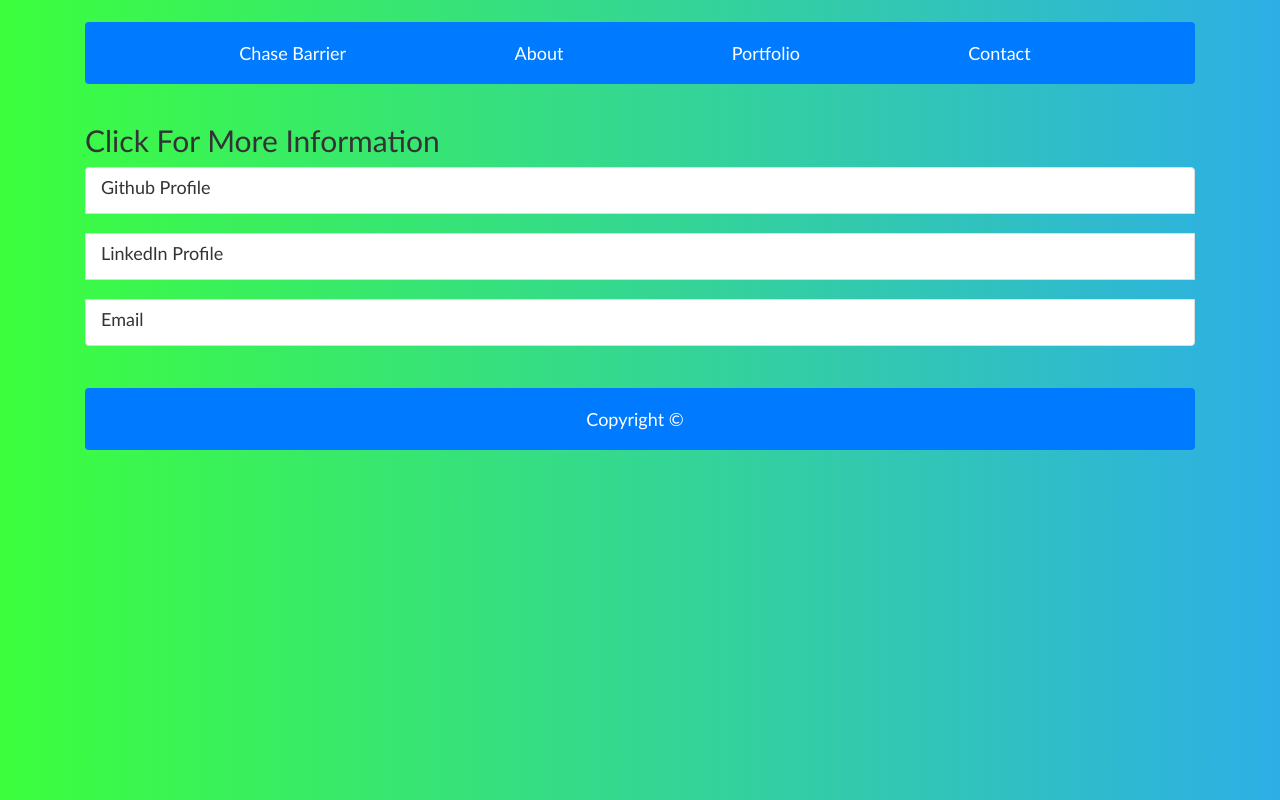
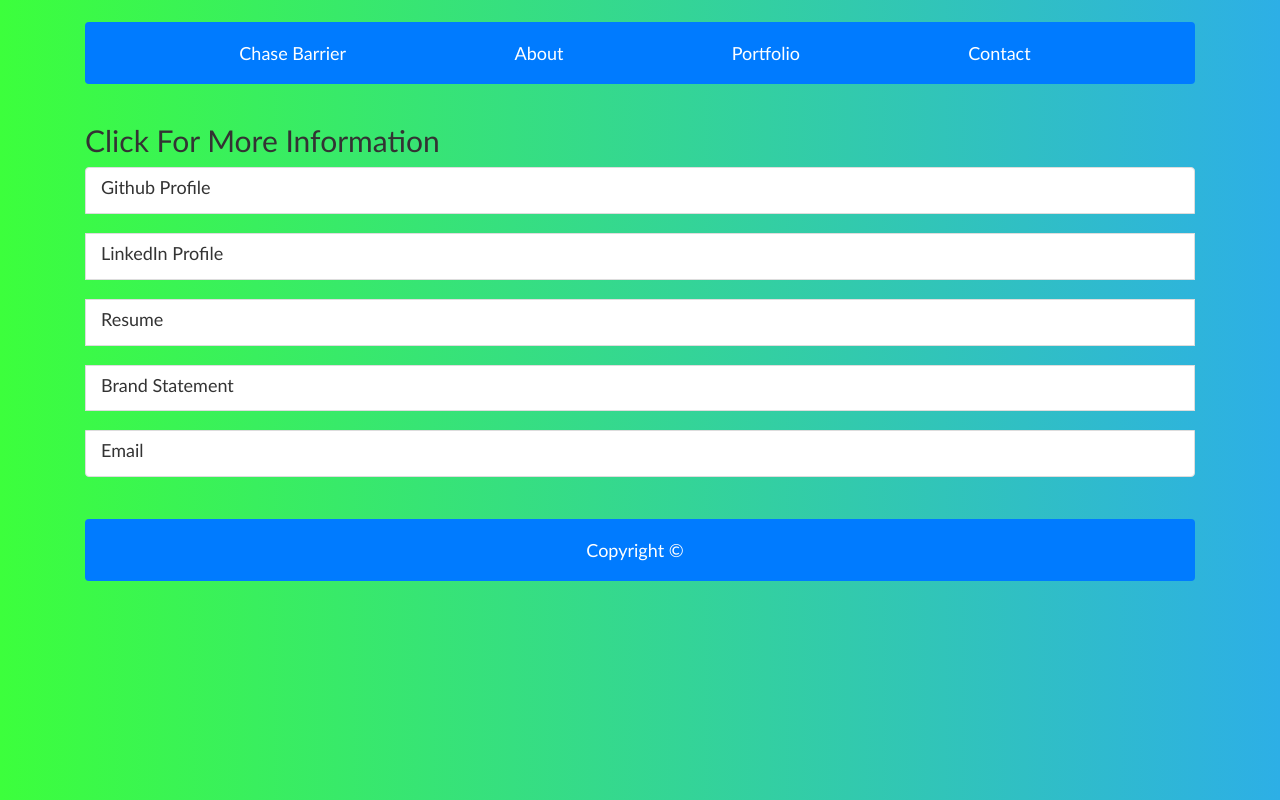
Before and after one commit to ChaseB1985/chaseb1985.github.io, a website: page contact.html in a window 1280 px wide. Drawn offline with nearby package versions, Linux system fonts and the light colour scheme.

Commit message:
updated resume and statement

```diff
--- a/contact.html
+++ b/contact.html
@@ -46,6 +46,14 @@
             <h4 class="list-group-item-heading">LinkedIn Profile</h4>
           </a>
           <br>
+          <a href="assets/images/Chase Current Resume Nov 2018.pdf" target="blank" class="list-group-item">
+            <h4 class="list-group-item-heading">Resume</h4>
+          </a>
+          <br>
+          <a href="assets/images/Brand Statement.pdf" target="blank" class="list-group-item">
+            <h4 class="list-group-item-heading">Brand Statement</h4>
+          </a>
+          <br>
           <a href="mailto:Chasebarrier85@gmail.com" class="list-group-item">
             <h4 class="list-group-item-heading">Email</h4>
           </a>
```
Also changed, not shown: 3 other files.
